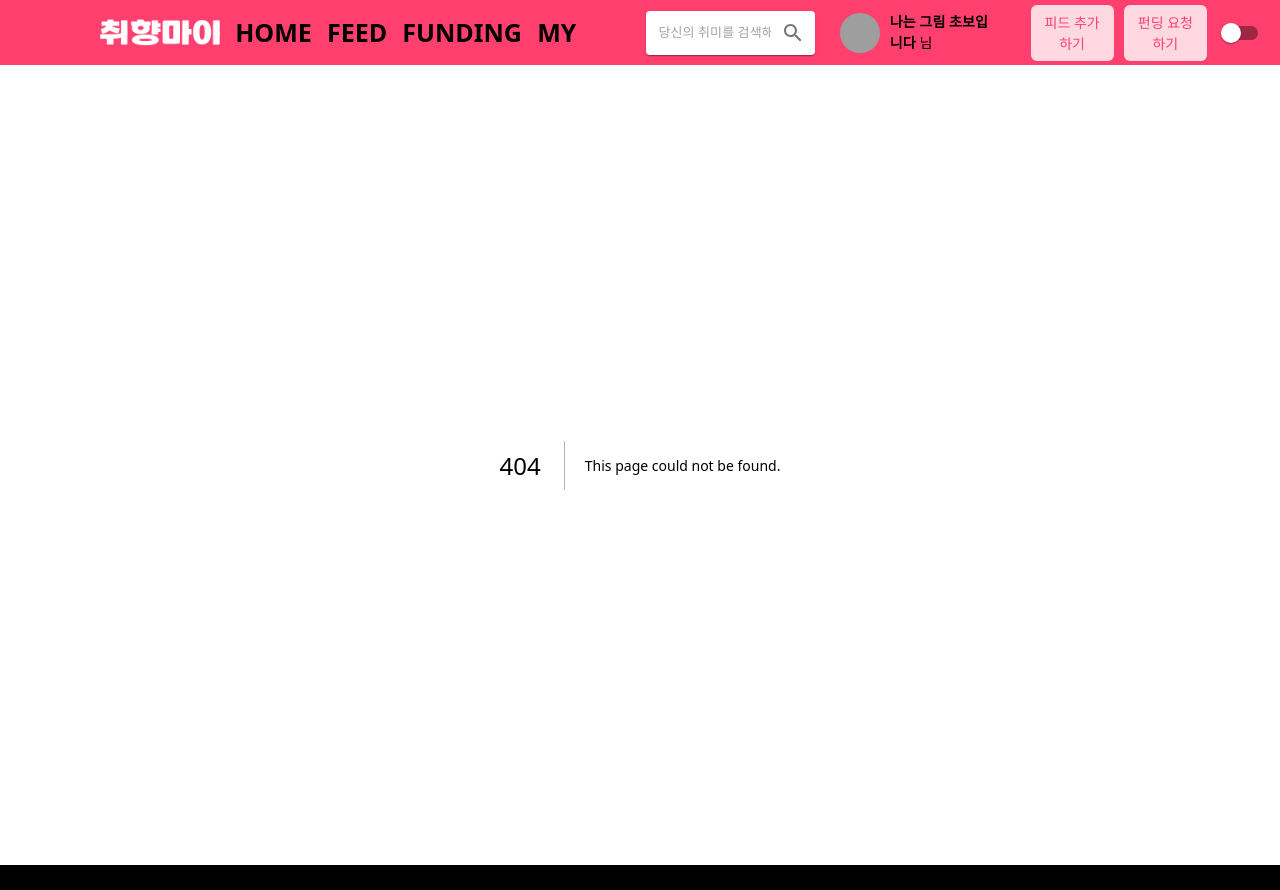
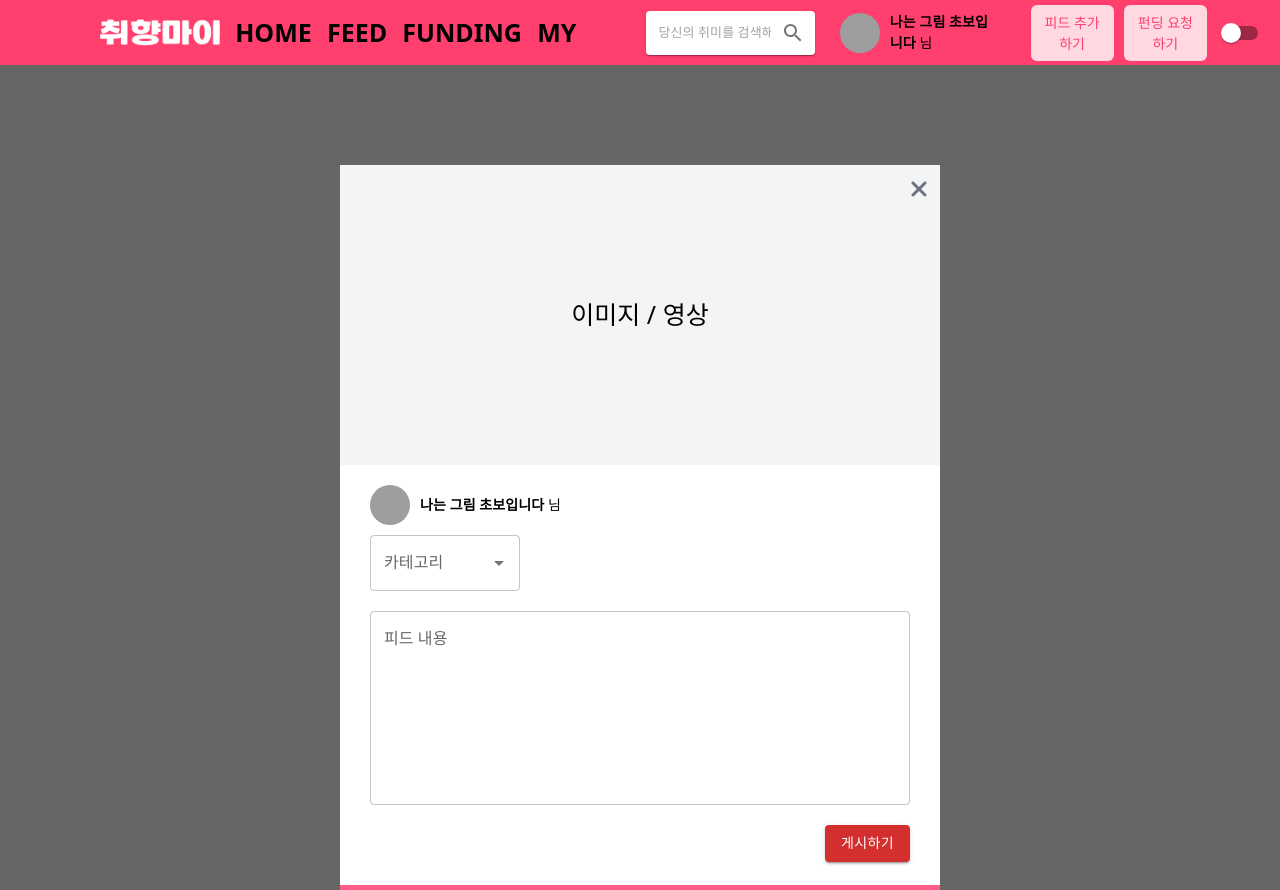
Before and after one commit to LikeLionHGU/Front-chihyang-mai, a Next.js app: page /feed/add in a window 1280 px wide. Before the commit this address had no page. Shown: the top 890 px of the page. Built offline with nearby package versions, Linux system fonts and the light colour scheme; grey boxes are pictures that could not be loaded.

Commit message:
style : feed 작성 페이지 레이아웃 및 디자인 완성

```diff
--- /dev/null
+++ b/src/app/feed/add/layout.tsx
@@ -0,0 +1,12 @@
+export default function layout({ children }: { children: React.ReactNode }) {
+  return (
+    <div
+      className="w-[100%] py-[100px]  flex justify-center items-center"
+      style={{
+        backgroundColor: "rgba(0, 0, 0, 0.6)",
+      }}
+    >
+      {children}
+    </div>
+  );
+}
--- /dev/null
+++ b/src/app/feed/add/page.tsx
@@ -0,0 +1,83 @@
+"use client";
+
+import CancelButton from "@/components/Feed/add/CancelButton";
+import Content from "@/components/FundAdd/Content";
+import Asynchronous from "@/components/FundAdd/Select";
+import PersonInfo from "@/components/PersonInfo";
+import { userState } from "@/store/atom";
+import { Button } from "@mui/material";
+import { useForm } from "react-hook-form";
+import { useRecoilValue } from "recoil";
+
+interface IFormData {
+  content: string;
+  tag: string;
+  image_url?: string;
+}
+
+interface IPostFeedRequest {
+  content: string;
+  tag: string;
+  writer_id: number;
+  image_urls: string[];
+}
+
+export default function FeedAddPage() {
+  const { handleSubmit, control } = useForm<IPostFeedRequest>({
+    defaultValues: {
+      content: "",
+      tag: null,
+      image_urls: [],
+    },
+  });
+
+  const onValid = (formData: IFormData) => {
+    // console.log(formData);
+  };
+
+  return (
+    <div className="w-[600px] h-[770px] z-50 bg-white relative ">
+      <div className="bg-gray-100 w-[100%] h-[300px] flex items-center justify-center text-[25px]">
+        이미지 / 영상
+      </div>
+      <CancelButton />
+      <div className="px-[30px] py-[20px] w-[100%] h-[100%]">
+        <div className="flex justify-between">
+          <PersonInfo />
+        </div>
+        <div className="font-bold my-[10px] flex flex-col gap-[20px]">
+          <Asynchronous control={control} />
+          <Content control={control} label={"피드 내용"} />
+          <div className="flex justify-end">
+            <Button
+              onClick={handleSubmit(onValid)}
+              color="error"
+              className="bg-sub2 text-black px-[20px] "
+              variant="contained"
+            >
+              게시하기
+            </Button>
+          </div>
+        </div>
+      </div>
+      <div className="absolute bottom-0 w-[100%] bg-sub1 h-[50px] flex gap-[10px] p-[10px]">
+        <div className="bg-white rounded-md text-[14px] font-bold px-[20px] flex items-center ">
+          펀딩관련댓글
+        </div>
+        <input
+          className="bg-white rounded-md w-[70%] h-[100%] text-[14px] px-[10px]"
+          placeholder="여기에 댓글을 입력하세요"
+        ></input>
+        <div className="flex items-center justify-center w-[40px]">
+          <svg
+            xmlns="http://www.w3.org/2000/svg"
+            height="1.2em"
+            viewBox="0 0 512 512"
+          >
+            <path d="M16.1 260.2c-22.6 12.9-20.5 47.3 3.6 57.3L160 376V479.3c0 18.1 14.6 32.7 32.7 32.7c9.7 0 18.9-4.3 25.1-11.8l62-74.3 123.9 51.6c18.9 7.9 40.8-4.5 43.9-24.7l64-416c1.9-12.1-3.4-24.3-13.5-31.2s-23.3-7.5-34-1.4l-448 256zm52.1 25.5L409.7 90.6 190.1 336l1.2 1L68.2 285.7zM403.3 425.4L236.7 355.9 450.8 116.6 403.3 425.4z" />
+          </svg>
+        </div>
+      </div>
+    </div>
+  );
+}
--- a/src/app/fund/add/page.tsx
+++ b/src/app/fund/add/page.tsx
@@ -77,9 +77,9 @@ export default function FundAddPage() {
               />
             )}
           />
-          <Asynchronous control={control} />
+          <Select control={control} />
           <Influencer control={control} />
-          <Content control={control} />
+          <Content control={control} label={"펀딩 내용"} />
 
           <Button
             onClick={handleSubmit(onValid)}
--- /dev/null
+++ b/src/components/Feed/add/CancelButton.tsx
@@ -0,0 +1,21 @@
+"use client";
+
+import { useRouter } from "next/navigation";
+
+export default function CancelButton() {
+  const router = useRouter();
+  return (
+    <button
+      className="absolute right-3 top-3 fill-gray-500"
+      onClick={() => router.back()}
+    >
+      <svg
+        xmlns="http://www.w3.org/2000/svg"
+        height="1.5em"
+        viewBox="0 0 384 512"
+      >
+        <path d="M342.6 150.6c12.5-12.5 12.5-32.8 0-45.3s-32.8-12.5-45.3 0L192 210.7 86.6 105.4c-12.5-12.5-32.8-12.5-45.3 0s-12.5 32.8 0 45.3L146.7 256 41.4 361.4c-12.5 12.5-12.5 32.8 0 45.3s32.8 12.5 45.3 0L192 301.3 297.4 406.6c12.5 12.5 32.8 12.5 45.3 0s12.5-32.8 0-45.3L237.3 256 342.6 150.6z" />
+      </svg>
+    </button>
+  );
+}
--- a/src/components/FundAdd/Content.tsx
+++ b/src/components/FundAdd/Content.tsx
@@ -2,7 +2,7 @@
 
 import { TextField } from "@mui/material";
 import { Controller } from "react-hook-form";
-export default function Content({ control }: any) {
+export default function Content({ control, label }: any) {
   return (
     <Controller
       name={"content"}
@@ -13,7 +13,7 @@ export default function Content({ control }: any) {
           color="error"
           sx={{ width: "100%" }}
           id="outlined-multiline-static"
-          label="펀딩 내용"
+          label={`${label}`}
           multiline
           rows={7}
           // defaultValue="요청할 펀딩에 대한 내용을 여기에 입력하세요."
```
